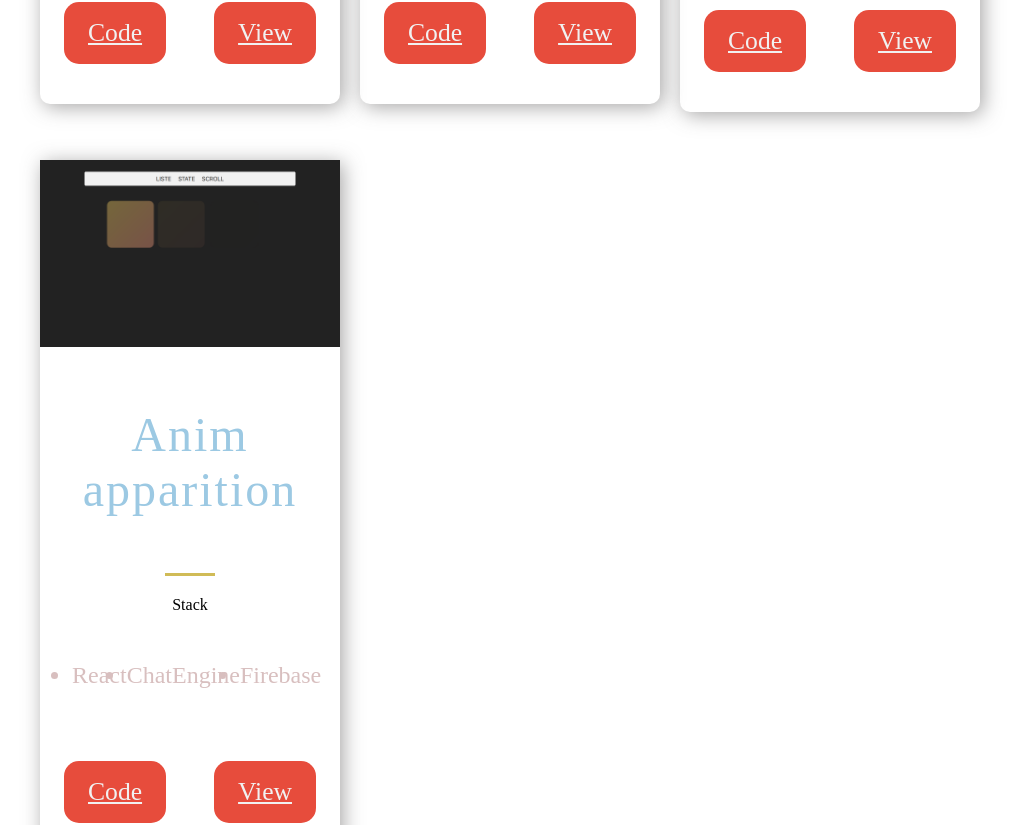
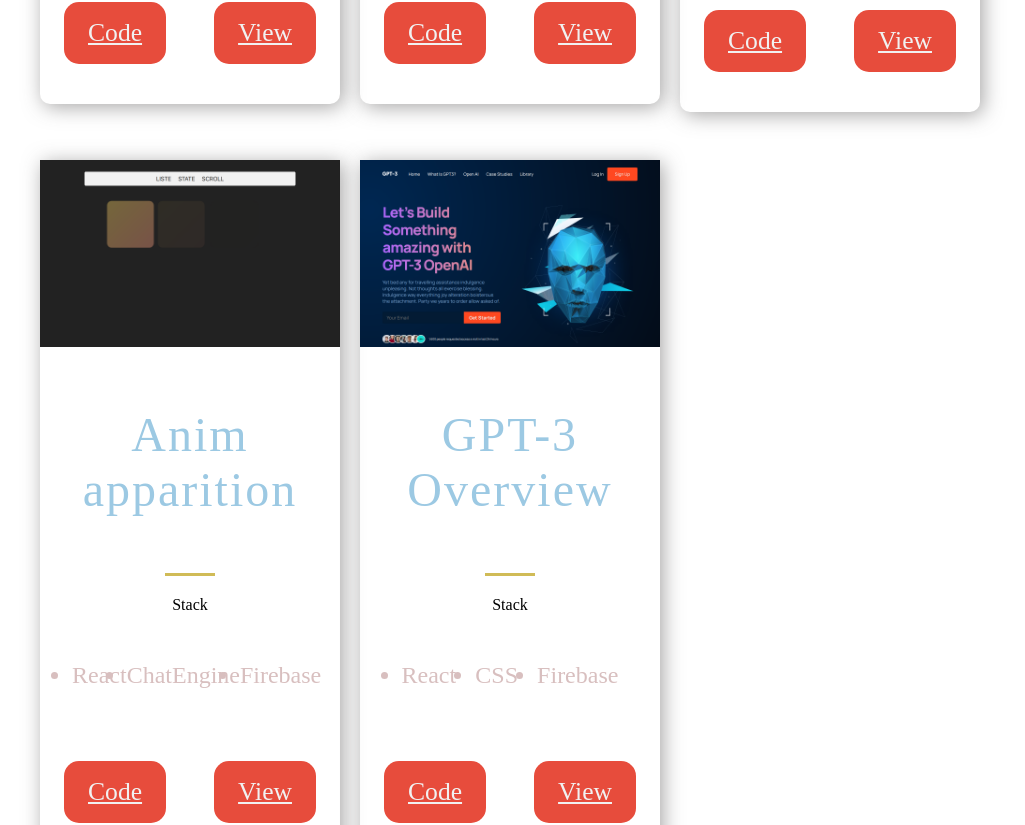
Before and after one commit to L0ot3r/OLD-portfolio, a Next.js app: page / in a window 1280 px wide. Shown: the part 2558-3383 px from the top of the page, without its empty margins (130-1155 px from the left). Built offline with nearby package versions, Linux system fonts and the light colour scheme.

Commit message:
gpt3 project add

```diff
--- a/src/constants/constants.js
+++ b/src/constants/constants.js
@@ -72,6 +72,16 @@
 				visit: 'https://edw-react-anim-apparition.vercel.app/',
 				id: 6,
 			},
+			{
+				title: 'GPT-3 Overview',
+				description:
+					'Lorem ipsum dolor sit amet consectetur, adipisicing elit. Esse facere, eum qui possimus ipsam obcaecati fugiat sed, nihil blanditiis, quam autem deleniti! Commodi, earum aspernatur. Consequatur assumenda aspernatur, consequuntur sapiente eius praesentium perferendis pariatur nulla maiores ullam doloribus! Nostrum, illo.',
+				image: '/images/perso/gpt3-prestaverse.png',
+				tags: ['React', 'CSS', 'Firebase'],
+				source: 'https://github.com/L0ot3r/JSMastery-gpt3-prestaverse',
+				visit: 'https://jsm-astery-gpt3-prestaverse.vercel.app/',
+				id: 7,
+			},
 		],
 	},
 	{
```
Also changed, not shown: public/images/perso/gpt3-prestaverse.png (added).
